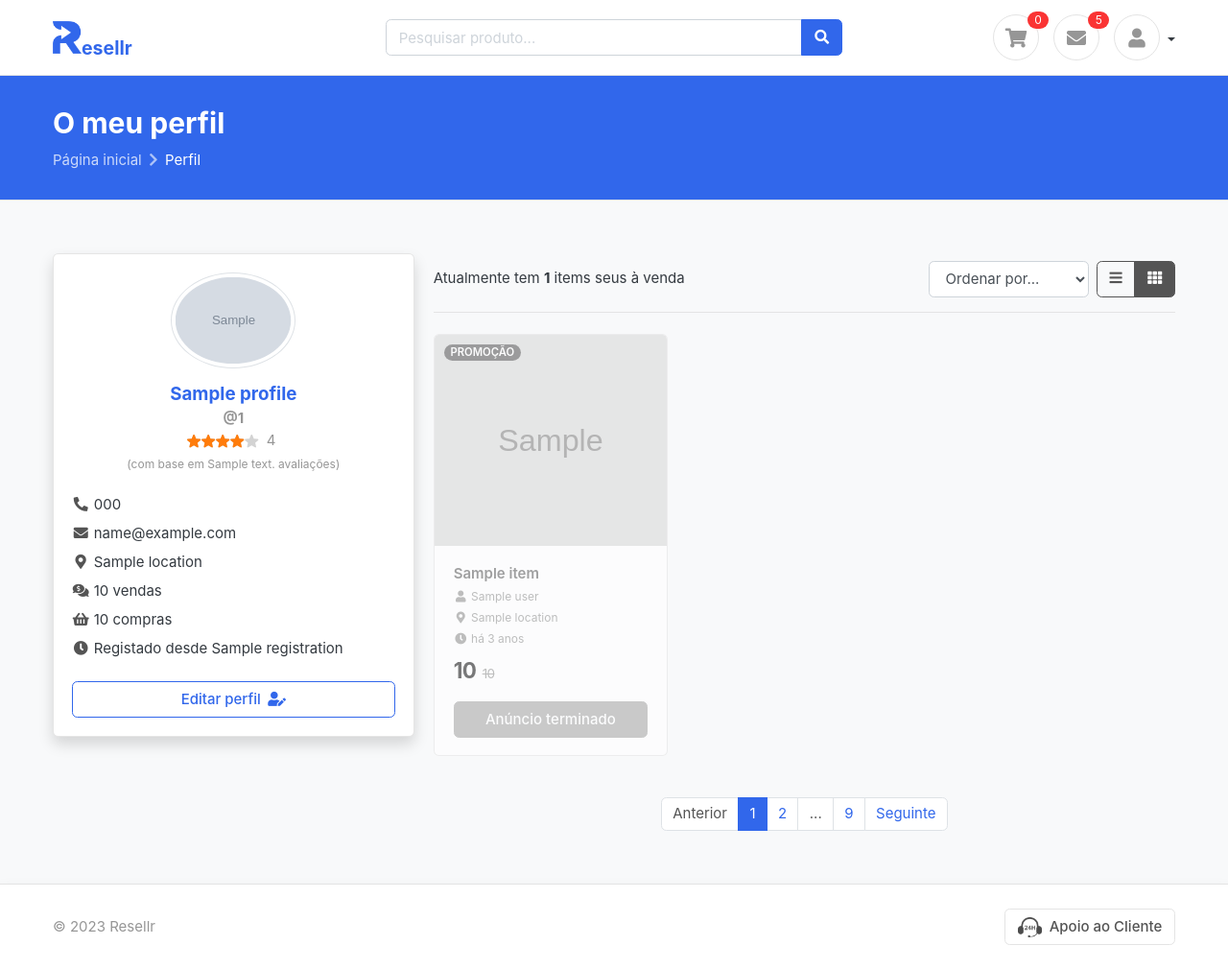
After one commit to jtsimoes/EGS, a Flask app: template frontend/templates/profile.html in a window 1280 px wide. The commit adds this page. Shown: the whole page at 96% size. Run offline with Flask 2, Linux system fonts and the light colour scheme; the template is opened without the code that fills it: most values are stand-ins (such as "Sample title", 1, 10 or a date in 2020); grey boxes marked "Sample" are stand-in pictures; some web fonts are replaced.

Commit message:
Added endpoints and HTML template for profile page

```diff
--- a/frontend/static/css/ui.css
+++ b/frontend/static/css/ui.css
@@ -1954,6 +1954,12 @@ body.loading .loading-modal {
   color: #e4606d
 }
 
+.inactive {
+  pointer-events: none;
+  opacity: 0.6;
+  filter: grayscale(1);
+}
+
 ::-webkit-scrollbar {
   width: 10px;
 }
--- /dev/null
+++ b/frontend/templates/profile.html
@@ -0,0 +1,257 @@
+{% extends 'base.html' %}
+
+{% block title %}Perfil{% endblock %}
+
+{% block body %}
+
+<!-- ========================= SECTION PAGETOP ========================= -->
+<section class="section-pagetop bg-primary border-bottom">
+	<div class="container">
+		<h2 class="title-page text-white">O meu perfil</h2>
+		<nav aria-label="breadcrumb">
+			<ol class="breadcrumb text-white">
+				<li class="breadcrumb-item"><a href="/" class="text-white">Página inicial</a></li>
+				<li class="breadcrumb-item active" aria-current="page">Perfil</li>
+			</ol>
+		</nav>
+	</div>
+</section>
+<!-- ========================= SECTION PAGETOP END// ========================= -->
+
+
+<!-- ========================= SECTION CONTENT ========================= -->
+<section class="section-content padding-y bg">
+	<div class="container">
+
+		<!-- SMARTCART PLUGIN -->
+		<div id="smartcart" class="d-none"></div>
+
+		<div class="row">
+			<aside class="col-md-4">
+				<div class="sticky-top pt-3">
+					<article class="card shadow">
+						<div class="card-body">
+							<div class="mb-3 text-center">
+								<img src="{{ profile.avatar }}" width="130" height="130" alt=""
+									class="img-thumbnail rounded-circle">
+							</div>
+							<div class="mb-3 text-center">
+								<a href="/profiles/{{ profile.id }}" class="h5 title">{{ profile.name }}
+									<br><span class="h6 text-muted">@{{ profile.id }}</span>
+								</a>
+								<div class="rating-wrap mb-3">
+									<ul class="rating-stars">
+										<li class="stars-active" style="width:{{ profile.rating * 100 / 5 }}%;">
+											<img src="/static/images/icons/stars-active.svg" alt="">
+										</li>
+										<li>
+											<img src="/static/images/icons/stars-disable.svg" alt="">
+										</li>
+									</ul>
+									<span class="label-rating text-muted">{{ profile.rating }}</span>
+									<p class="small text-muted mt-1">(com base em
+										{{ profile.reviews }} avaliaç{{ 'ão' if profile.reviews == 1 else 'ões' }})
+									</p>
+								</div>
+							</div>
+							<div class="my-4">
+								<p class="mb-2">
+									<i class="fas fa-phone-alt fa-fw text-secondary"></i> {{ profile.phone }}
+								</p>
+								<p class="mb-2">
+									<i class="fas fa-envelope fa-fw text-secondary"></i> {{ profile.email }}
+								</p>
+								<p class="mb-2">
+									<i class="fas fa-map-marker-alt fa-fw text-secondary"></i> {{ profile.location }}
+								</p>
+								<p class="mb-2">
+									<i class="fas fa-comments-dollar fa-fw text-secondary"></i>
+									{{ profile.amount_sales }} venda{{ '' if profile.amount_sales == 1 else 's' }}
+								</p>
+								<p class="mb-2">
+									<i class="fas fa-shopping-basket fa-fw text-secondary"></i>
+									{{ profile.amount_purchases }} compra{{ '' if profile.amount_purchases == 1 else 's'
+									}}
+								</p>
+								<p class="mb-2">
+									<i class="fas fa-clock fa-fw text-secondary"></i>
+									Registado desde <time id="date-registration">{{ profile.registration }}</time>
+								</p>
+							</div>
+							<a href="#" class="btn w-100 btn-outline-primary">
+								Editar perfil<i class="fas fa-user-edit ml-2"></i>
+							</a>
+						</div>
+					</article>
+				</div>
+			</aside>
+			<main class="col-md-8">
+				<!-- =========================  SALES ========================= -->
+				<header class="border-bottom mb-4 mt-4 pb-3">
+					<div class="form-inline">
+						<span class="mr-md-auto ml-2 ml-sm-0">
+							Atualmente tem <b>{{ items|length }}</b> items seus à venda
+						</span>
+						<select class="mx-2 my-2 my-sm-0 form-control">
+							<option value="" disabled selected>Ordenar por...</option>
+							<optgroup label="Relevância">
+								<option>Mais relevante</option>
+							</optgroup>
+							<optgroup label="Data">
+								<option>Mais recente</option>
+								<option>Mais antigo</option>
+							</optgroup>
+							<optgroup label="Preço">
+								<option>Mais barato</option>
+								<option>Mais caro</option>
+							</optgroup>
+						</select>
+						<div class="ml-2 ml-sm-0 btn-group">
+							<button class="btn btn-outline-secondary" data-toggle="tooltip" title="Vista de lista"
+								id="list_view">
+								<i class="fa fa-bars"></i>
+							</button>
+							<button class="btn btn-outline-secondary active" data-toggle="tooltip"
+								title="Vista de grelha" id="grid_view">
+								<i class="fa fa-th"></i>
+							</button>
+						</div>
+					</div>
+				</header>
+
+				<div class="row" id="buy">
+
+					{% for item in items %}
+					<div class="col-lg-4 col-sm-6 product{% if not item.availability %} inactive{% endif %}">
+						<figure class="card card-product-grid sc-product-item">
+							<div class="img-wrap">
+								<a href="/items/{{ item.id }}">
+									<span class="badge badge-warning badge-pill text-uppercase d-none">Novidade</span>
+									{% if item.old_price %}
+									<span class="badge badge-danger badge-pill text-uppercase">Promoção</span>
+									{% endif %}
+									<img src="{{ item.image }}" alt="">
+									<a class="btn-overlay" href="#"><i class="fa fa-search-plus"></i> Zoom</a>
+								</a>
+							</div>
+							<figcaption class="info-wrap">
+								<a href="/items/{{ item.id }}">
+									<p class="title font-weight-semibold mb-1">{{ item.name }}
+									</p>
+									<p class="small text-muted mb-1">
+										<i class="fas fa-user fa-fw"></i>
+										<span>{{ item.user }}</span>
+									</p>
+									<p class="small text-muted mb-1">
+										<i class="fas fa-map-marker-alt fa-fw"></i> {{ item.location }}
+									</p>
+									<p class="small text-muted mb-2">
+										<i class="fas fa-clock fa-fw"></i>
+										<span class="date">{{ item.date }}</span>
+									</p>
+									<div class="price-wrap mb-3">
+										<var class="price">{{ item.price }}</var>
+										{% if item.old_price: %}
+										<del class="price-old">{{ item.old_price }}</del>
+										{% endif %}
+									</div>
+								</a>
+								{% if item.availability %}
+								<button class="btn btn-block btn-danger">Retirar anúncio</button>
+								{% else %}
+								<button class="btn btn-block btn-primary" disabled>Anúncio terminado</button>
+								{% endif %}
+
+							</figcaption>
+						</figure>
+					</div>
+					{% endfor %}
+
+				</div>
+
+				<nav class="mt-4 d-flex justify-content-center" aria-label="Page navigation">
+					<ul class="pagination">
+						<li class="page-item disabled"><a class="page-link" href="#">Anterior</a></li>
+						<li class="page-item active"><a class="page-link" href="#">1</a></li>
+						<li class="page-item"><a class="page-link" href="#">2</a></li>
+						<li class="page-item disabled"><a class="page-link" href="#">...</a></li>
+						<li class="page-item"><a class="page-link" href="#">9</a></li>
+						<li class="page-item"><a class="page-link" href="#">Seguinte</a></li>
+					</ul>
+				</nav>
+				<!-- =========================  SALES END// ========================= -->
+
+			</main>
+		</div>
+
+	</div>
+</section>
+<!-- ========================= SECTION CONTENT END// ========================= -->
+
+{% endblock %}
+
+{% block scripts %}
+
+<script>
+	$(document).ready(function () {
+		$('#smartcart').smartCart();
+
+		$('.date').each(function () {
+			let date = new Date($(this).text());
+
+			if (new Date() - date < 1000 * 60 * 60 * 24) {
+				$(this).parent().parent().parent().parent().parent().find('.badge.badge-warning').removeClass('d-none');
+			}
+
+			let string = new Intl.RelativeTimeFormat('pt-PT', {
+				numeric: 'always',
+				style: 'long'
+			}).format(Math.ceil((date - new Date()) / (1000 * 60 * 60 * 24 * 30 * 12)), 'year');
+			if (string == 'há 0 anos') {
+				string = new Intl.RelativeTimeFormat('pt-PT', {
+					numeric: 'always',
+					style: 'long'
+				}).format(Math.ceil((date - new Date()) / (1000 * 60 * 60 * 24 * 30)), 'month');
+			}
+			if (string == 'há 0 meses') {
+				string = new Intl.RelativeTimeFormat('pt-PT', {
+					numeric: 'always',
+					style: 'long'
+				}).format(Math.ceil((date - new Date()) / (1000 * 60 * 60 * 24)), 'day');
+			}
+			if (string == 'há 0 dias') {
+				string = new Intl.RelativeTimeFormat('pt-PT', {
+					numeric: 'always',
+					style: 'long'
+				}).format(Math.ceil((date - new Date()) / (1000 * 60 * 60)), 'hour');
+			}
+			if (string == 'há 0 horas') {
+				string = new Intl.RelativeTimeFormat('pt-PT', {
+					numeric: 'always',
+					style: 'long'
+				}).format(Math.ceil((date - new Date()) / (1000 * 60)), 'minute');
+			}
+			if (string == 'há 0 minutos') {
+				string = 'agora mesmo'
+			}
+			$(this).text(string);
+		});
+
+		let since = new Date($('#date-registration').text());
+		$('#date-registration').text(new Intl.DateTimeFormat('pt-PT', {
+			year: 'numeric',
+			month: 'long',
+			day: 'numeric'
+		}).format(since));
+
+		$('.price, .price-old').each(function () {
+			let price = $(this).text();
+			$(this).text(new Intl.NumberFormat('pt-PT', {
+				style: 'currency',
+				currency: 'EUR'
+			}).format(price));
+		});
+	});
+</script>
+
+{% endblock %}
```
Also changed, not shown: frontend/main.py (+37 -0 lines).
